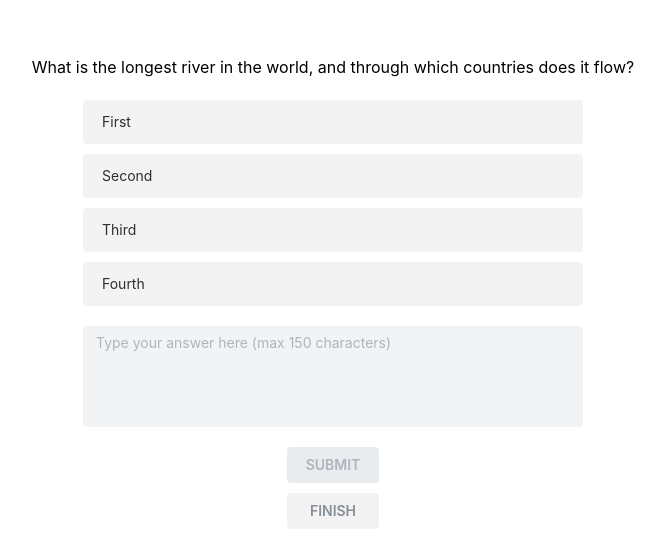
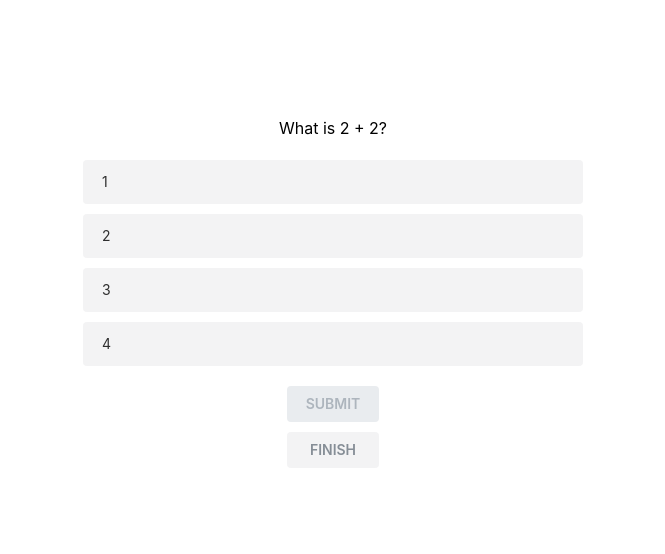
Before and after one commit to hyunseo-s/Pringles, a React (Vite) app in the folder frontend/: page /quiz in a window 1280 px wide. Shown: the part 108-662 px from the top of the page, without its empty margins (307-972 px from the left). Built offline with nearby package versions, Linux system fonts and the light colour scheme.

Commit message:
integrated with returns of api calls

```diff
--- a/frontend/src/components/quiz/Explanation.tsx
+++ b/frontend/src/components/quiz/Explanation.tsx
@@ -11,7 +11,7 @@ const Explanation = ({
 }) => {
   return (
     <Paper w={500} px={20} py={10} bg={correct ? "green.1" : "red.1" }>
-      <Text c={correct ? "green" : "red"} fw={600}>{correct ? "That's correct!" : "That's incorrect. The answer is: "}{answer}</Text>
+      <Text c={correct ? "green" : "red"} fw={600}>{correct ? "That's correct!" : "That's incorrect."}{answer && "The answer is: "}{answer}</Text>
       <Text c={correct ? "green" : "red"} fz="sm">{explanation}</Text>
     </Paper>
   )
--- a/frontend/src/components/quiz/MultipleChoice.tsx
+++ b/frontend/src/components/quiz/MultipleChoice.tsx
@@ -1,14 +1,15 @@
 import { Button, Stack, type DefaultMantineColor } from "@mantine/core";
 import { useState } from "react";
+import type { Options } from "../../pages/QuizPage";
 
 const MultipleChoice = ({
+	input,
 	options,
-	answer,
 	correct
 } : {
-	answer: React.Dispatch<React.SetStateAction<string | null>>,
+	input: React.Dispatch<React.SetStateAction<string | null>>,
 	correct: boolean | null,
-	options: {id: string, label: string}[]
+	options?: Options[]
 }) => {
 	const [selected, setSelected] = useState<string | null>(null);
 
@@ -20,10 +21,10 @@ const MultipleChoice = ({
 
 		if (selected === id) {
 			setSelected(null);
-			answer(null)
+			input(null)
 		} else {
 			setSelected(id);
-			answer(id);
+			input(id);
 		}
 	};
 
@@ -42,8 +43,8 @@ const MultipleChoice = ({
 	return (
 		<div>
 			<Stack style={{ width: 500 }} gap={"xs"}>
-				{options.map(({ id, label }) => (
-					<Button variant="light" w={500} color={setColours(id)} justify='flex-start' styles={{
+				{options && options.map((o, i) => (
+					<Button key={i} variant="light" w={500} color={setColours(o.answerOption)} justify='flex-start' styles={{
 						root: {
 							'--button-height': 'auto',
 							paddingTop: 'var(--button-padding-x-xs)',
@@ -51,13 +52,13 @@ const MultipleChoice = ({
 						},
 						label: {
 							whiteSpace: 'normal',
-							fontWeight: selected === id ? 'bold' : 'normal',
-							color: selected === id ? 'var(--button-color)' : '#2e2e2e',
+							fontWeight: selected === o.answerOption ? 'bold' : 'normal',
+							color: selected === o.answerOption ? 'var(--button-color)' : '#2e2e2e',
 						}
 					}}
-					onClick={() => handleClick(id)}
+					onClick={() => handleClick(o.answerOption)}
 					>
-						{label}
+						{o.answerOption}
 					</Button>
 				))}
     		</Stack>
--- a/frontend/src/components/quiz/ShortAnswer.tsx
+++ b/frontend/src/components/quiz/ShortAnswer.tsx
@@ -1,17 +1,17 @@
 import { Textarea } from "@mantine/core";
 
 const ShortAnswer = ({
-  answer,
+  input,
   correct
 }: {
-  answer: React.Dispatch<React.SetStateAction<string | null>>,
+  input: React.Dispatch<React.SetStateAction<string | null>>,
   correct: boolean | null
 }) => {
   const handleChange = (e: React.ChangeEvent<HTMLTextAreaElement>) => {
     if (e.currentTarget.value === '') {
-      answer(null);
+      input(null);
     } else {
-      answer(e.currentTarget.value);
+      input(e.currentTarget.value);
     }
   }
 
--- a/frontend/src/pages/QuizPage.tsx
+++ b/frontend/src/pages/QuizPage.tsx
@@ -7,28 +7,61 @@ import { useDisclosure } from '@mantine/hooks';
 import ShortAnswer from '../components/quiz/ShortAnswer';
 import Explanation from '../components/quiz/Explanation';
 
-const options = [
-  { id: "first", label: "First" },
-  { id: "second", label: "Second" },
-  { id: "third", label: "Third" },
-  { id: "fourth", label: "Fourth" }
-];
+const questions: Prompt[] = [
+  {
+    question: "What is 2 + 2?",
+    type: "multiple",
+    answer: [{
+      answerOption: "1",
+      correct: false,
+      rationale: "this is just wrong 1"
+    },{
+      answerOption: "2",
+      correct: true,
+      rationale: ""
+    },{
+      answerOption: "3",
+      correct: false,
+      rationale: "this is just wrong 3"
+    },{
+      answerOption: "4",
+      correct: false,
+      rationale: "this is just wrong 4"
+    },
+    ]
+  }, {
+    question: "What is the longest river in the world, and through which countries does it flow?",
+    type: "written answer"
+  }
+]
 
-const options2 = [
-  { id: "fifth", label: "Fifth" },
-  { id: "sixth", label: "Sixth" },
-  { id: "seventh", label: "Seventh" },
-  { id: "eighth", label: "Eighth" }
-];
+type Prompt = {
+  question: string;
+  type: "multiple" | "written answer";
+  answer?: Options[]
+}
+
+export type Options = {
+  answerOption: string;
+  correct: boolean;
+  rationale: string;
+}
 
 const QuizPage = () => {
 	const navigate = useNavigate();
 	const { user } = useUser();
-  const [ answer, setAnswer ] = useState<string | null>(null);
+
+  // Fetched Data
+  const [ prompt, setPrompt] = useState<Prompt>(questions[0]);
   const [ correct, setCorrect ] = useState<boolean | null>(null);
-  const [opened, { open, close }] = useDisclosure(false);
+  const [ explanation, setExplanation] = useState<string>();
+
+  // User Input
+  const [ input, setInput ] = useState<string | null>(null);
 
   const [option, setOption] = useState<boolean>(true); // TO REMOVE
+  // Modal
+  const [opened, { open, close }] = useDisclosure(false);
 
   useEffect(() => {
     if (!user) {
@@ -38,18 +71,30 @@ const QuizPage = () => {
 
   if (!user) return null; // optional: show a loading spinner here
 
+  const fetchQuestion = () => {
+    setPrompt(questions[1]);
+  }
+
   const handleSubmit = () => {
+    // Check if user input is correct
+    if (prompt.type === "multiple") {
+      setCorrect(input === prompt.answer?.find((o) => o.correct)?.answerOption);
+      setExplanation(prompt.answer?.find((o) => o.answerOption === input)?.rationale);
+      return;
+    }
+
     const fetchCorrect = () => {
       return "first";
     }
 
-    setCorrect(fetchCorrect() === answer);
+    setCorrect(fetchCorrect() === input);
   }
 
   const handleNext = () => {
-    setAnswer(null);
+    setInput(null);
     setCorrect(null);
     setOption(!option);
+    fetchQuestion();
   }
 
   const handleFinish = () => {
@@ -60,14 +105,15 @@ const QuizPage = () => {
 		<Flex mih="100vh" maw="100vw" direction={"column"} justify="center" align="center" gap={20}>
 
       {/* Question */}
-		  <div>What is the longest river in the world, and through which countries does it flow?</div>
+		  <div>{prompt?.question}</div>
 
       {/* User Answer Input */}
-      <MultipleChoice answer={setAnswer} correct={correct} options={option ? options : options2}/>
-      <ShortAnswer answer={setAnswer} correct={correct} />
+      {prompt?.type === "multiple"
+        ? <MultipleChoice input={setInput} correct={correct} options={prompt.answer}/>
+        : <ShortAnswer input={setInput} correct={correct} />}
 
       {/* Explanation */}
-      {correct !== null && <Explanation correct={correct} answer={"first"} explanation='It is supposed to be first'/>}
+      {correct !== null && <Explanation correct={correct} explanation={explanation}/>}
 
       {/* Control Buttons */}
       <Flex direction={'column'} gap={10}>
@@ -75,7 +121,7 @@ const QuizPage = () => {
         {correct === null
           ?
           <Button
-            disabled={answer === null}
+            disabled={input === null}
             onClick={() => handleSubmit()}
           >
             SUBMIT
```
